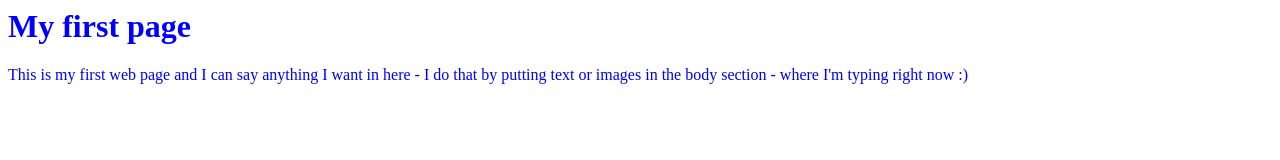
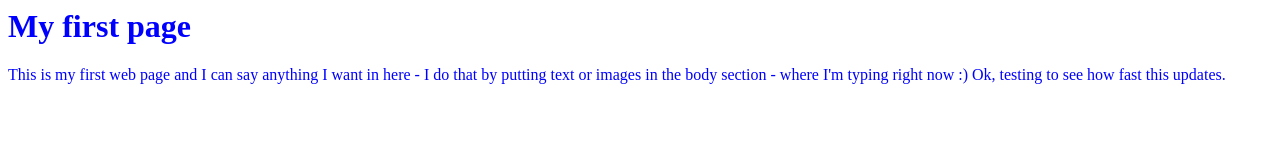
Before and after one commit to aianton/PTPL, a plain HTML site: page index.html in a window 1280 px wide. Drawn offline with Linux system fonts and the light colour scheme.

Commit message:
simple test

```diff
--- a/index.html
+++ b/index.html
@@ -11,6 +11,8 @@
 This is my first web page and I can say anything I want in here - I do that by
 putting text or images in the body section - where I'm typing right now :)
 
+Ok, testing to see how fast this updates.
+
 </body>
 
 </html>
```
